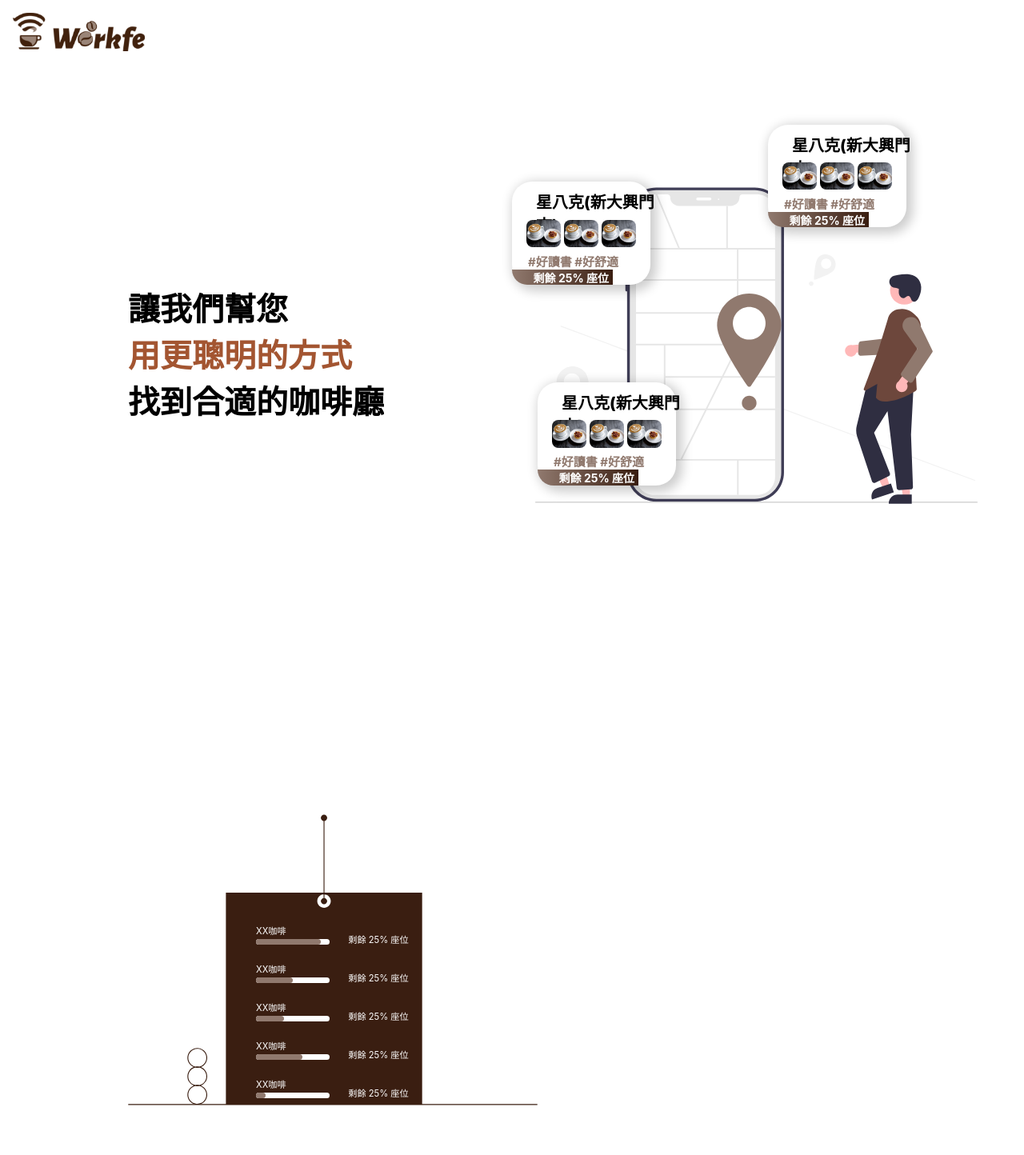
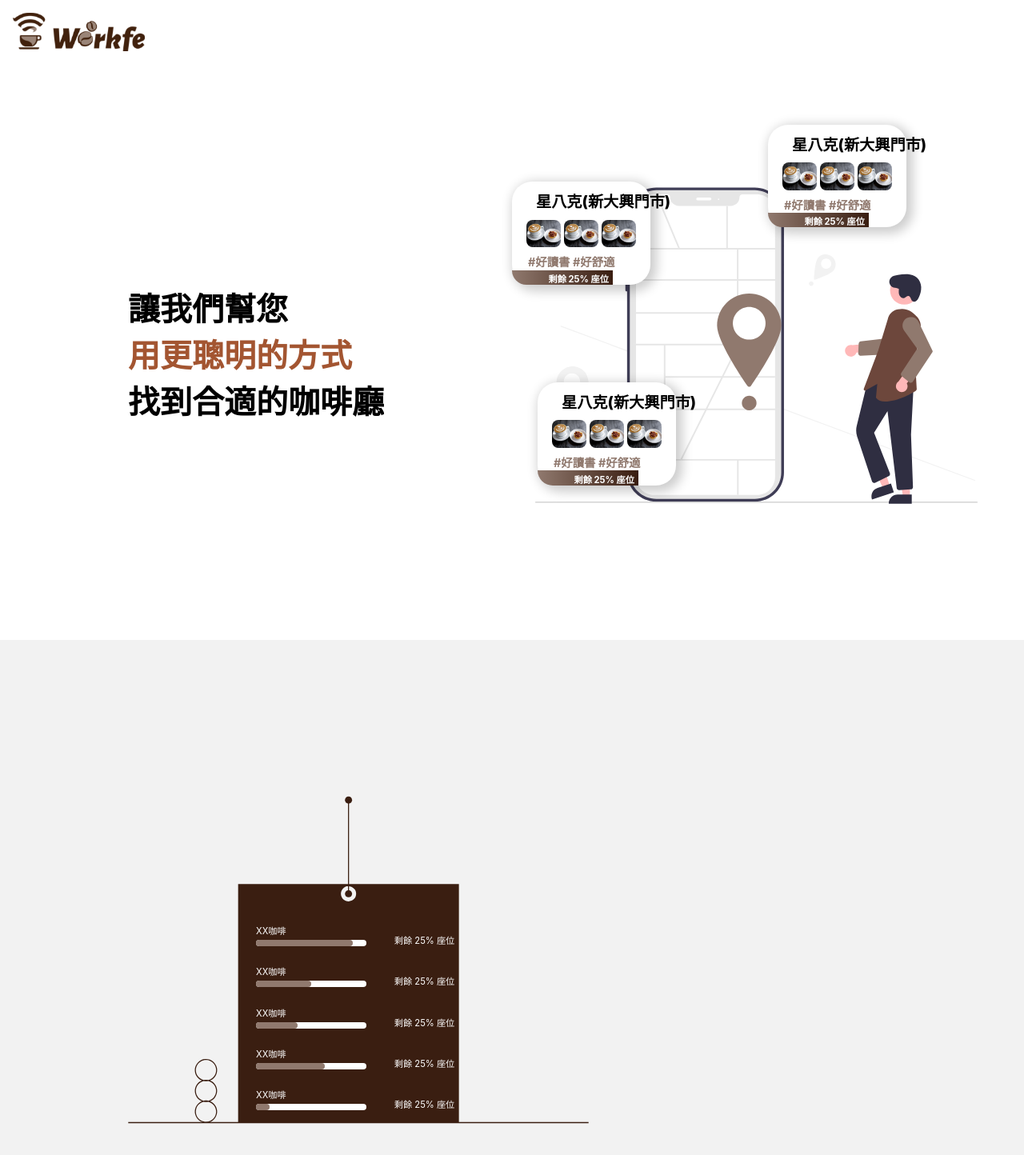
Before and after one commit to DenChenn/workfe-official, a React (Create React App) app: page / in a window 1280 px wide. Shown: the top 1444 px of the page at 80% size. Built offline with nearby package versions, Linux system fonts and the light colour scheme.

Commit message:
[main] text modification

```diff
--- a/src/components/billboard/index.css
+++ b/src/components/billboard/index.css
@@ -6,7 +6,7 @@
 
 .billboard-container .board-back {
     position: absolute;
-    width: 80%;
+    width: 90%;
     height: 70%;
     top: 15%;
     left: 25%;
@@ -22,8 +22,8 @@
 
 .billboard-container .board {
     position: absolute;
-    width: 30%;
-    height: 30vh;
+    width: 45%;
+    height: 32vh;
     display: flex;
     flex-direction: column;
     align-items: center;
--- a/src/components/map/cafe-1.css
+++ b/src/components/map/cafe-1.css
@@ -13,7 +13,7 @@
 
 .cafe-container1 .name {
     position: relative;
-    font-size: 20px;
+    font-size: 1.2em;
     height: 20%;
     width: 100%;
     border-radius: 25px;
@@ -36,7 +36,7 @@
 .cafe-container1 .tag {
     position: relative;
     height: 20%;
-    font-size: 15px;
+    font-size: 0.9em;
     font-weight: 700;
     color: #90796E;
     padding-left: 20px;
@@ -50,7 +50,8 @@
     background-image: linear-gradient(90deg, #90796E 0%, #3A1E11 98.98%);
     border-radius: 0px 0px 0px 25px;
     font-weight: 700;
-    font-size: 14px;
+    padding-top: 0.2em;
+    font-size: 0.7em;
     color: #FFF;
     padding-right: 5px;
 }
--- a/src/components/map/cafe-2.css
+++ b/src/components/map/cafe-2.css
@@ -13,7 +13,7 @@
 
 .cafe-container2 .name {
     position: relative;
-    font-size: 20px;
+    font-size: 1.2em;
     height: 20%;
     width: 100%;
     border-radius: 25px;
@@ -36,7 +36,7 @@
 .cafe-container2 .tag {
     position: relative;
     height: 20%;
-    font-size: 15px;
+    font-size: 0.9em;
     font-weight: 700;
     color: #90796E;
     padding-left: 20px;
@@ -50,7 +50,8 @@
     background-image: linear-gradient(90deg, #90796E 0%, #3A1E11 98.98%);
     border-radius: 0px 0px 0px 25px;
     font-weight: 700;
-    font-size: 14px;
+    padding-top: 0.2em;
+    font-size: 0.7em;
     color: #FFF;
     padding-right: 5px;
 }
--- a/src/components/map/cafe-3.css
+++ b/src/components/map/cafe-3.css
@@ -13,7 +13,7 @@
 
 .cafe-container3 .name {
     position: relative;
-    font-size: 20px;
+    font-size: 1.2em;
     height: 20%;
     width: 100%;
     border-radius: 25px;
@@ -36,7 +36,7 @@
 .cafe-container3 .tag {
     position: relative;
     height: 20%;
-    font-size: 15px;
+    font-size: 0.9em;
     font-weight: 700;
     color: #90796E;
     padding-left: 20px;
@@ -50,7 +50,8 @@
     background-image: linear-gradient(90deg, #90796E 0%, #3A1E11 98.98%);
     border-radius: 0px 0px 0px 25px;
     font-weight: 700;
-    font-size: 14px;
+    padding-top: 0.2em;
+    font-size: 0.7em;
     color: #FFF;
     padding-right: 5px;
 }
--- a/src/pages/second-page/index.css
+++ b/src/pages/second-page/index.css
@@ -1,4 +1,5 @@
 .second-page-container {
     width: 100%;
     height: 100vh;
+    background-color: #F2F2F2;
 }
```
